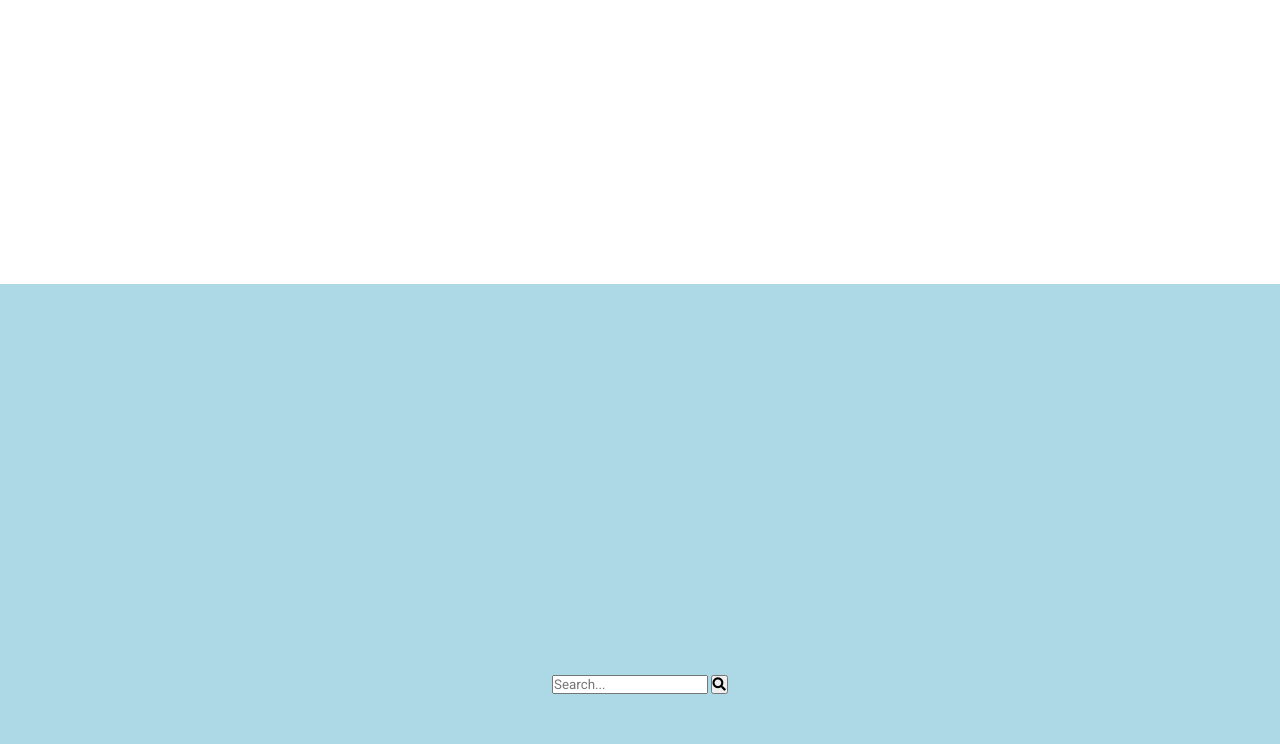
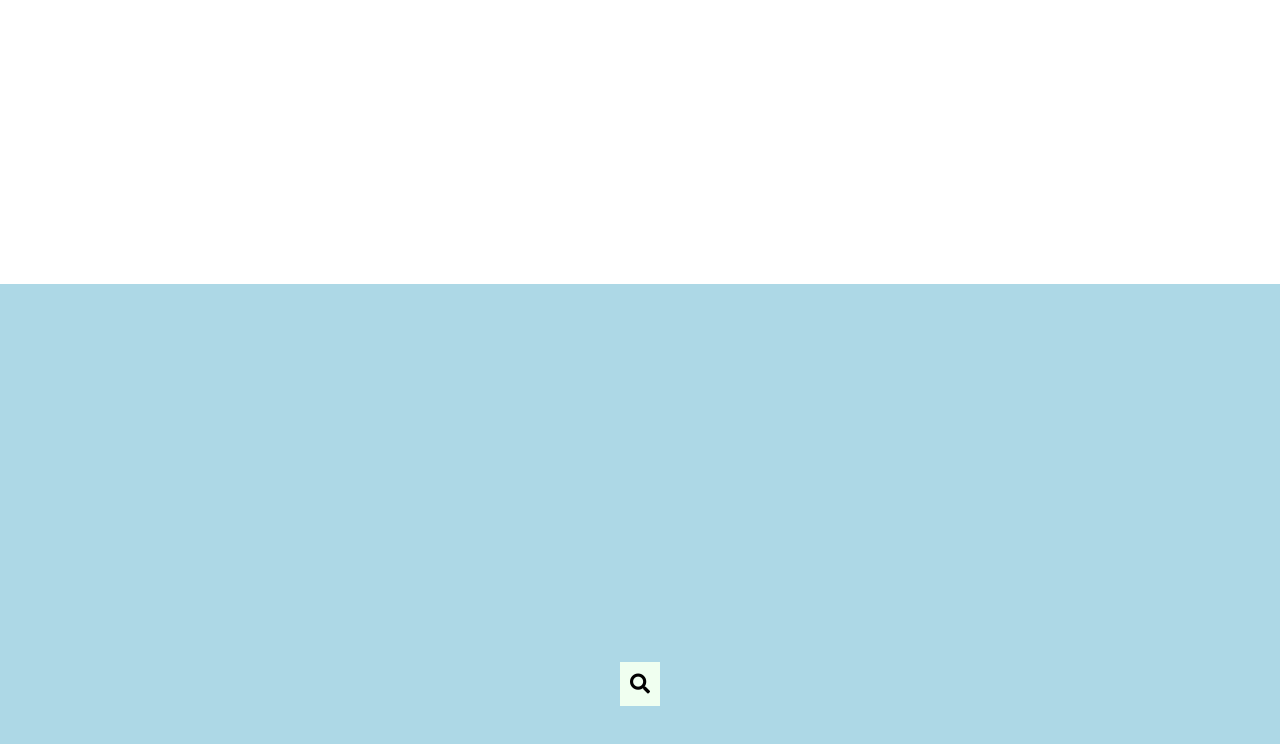
Before and after one commit to gurhanalan/JS-SmallProjects-ProgressSteps, a plain HTML site: page index.html in a window 1280 px wide. Shown: the part 516-1260 px from the top of the page. Drawn offline with Linux system fonts and the light colour scheme.

Commit message:
Add section 2 style and JS

```diff
--- a/css/style.css
+++ b/css/style.css
@@ -109,3 +109,34 @@ html {
   height: 100vh;
   overflow: hidden;
   background-color: lightblue; }
+
+.search-container {
+  display: flex;
+  transition: transform 0.7s ease; }
+
+#search-input,
+#search-btn {
+  border: none;
+  outline: none;
+  background-color: honeydew;
+  font-size: 2rem;
+  padding: 1rem; }
+
+.search-input {
+  width: 20rem;
+  transform: scaleX(0);
+  transition: all 0.7s ease; }
+  .search-input--active {
+    width: 20rem;
+    transform: scaleX(1);
+    transition: all 0.7s ease; }
+
+#search-btn {
+  cursor: pointer; }
+
+.search-btn {
+  transform: translateX(-10rem);
+  transition: all 0.7s ease; }
+  .search-btn--active {
+    transform: translateX(0rem);
+    transition: all 0.7s ease; }
--- a/index.html
+++ b/index.html
@@ -42,8 +42,11 @@
                     name=""
                     id="search-input"
                     placeholder="Search..."
+                    class="search-input"
                 />
-                <button id="search-btn"><i class="fas fa-search"></i></button>
+                <button id="search-btn" class="search-btn">
+                    <i class="fas fa-search"></i>
+                </button>
             </div>
         </section>
 
--- a/js/script2.js
+++ b/js/script2.js
@@ -0,0 +1,8 @@
+// Selections
+const btnSearch = document.querySelector("#search-btn");
+const inputSearch = document.querySelector(".search-input");
+
+btnSearch.addEventListener("click", () => {
+    inputSearch.classList.toggle("search-input--active");
+    btnSearch.classList.toggle("search-btn--active");
+});
--- a/sass/_4.section2.scss
+++ b/sass/_4.section2.scss
@@ -8,3 +8,45 @@
     overflow: hidden;
     background-color: lightblue;
 }
+
+.search-container {
+    display: flex;
+    transition: transform 0.7s ease;
+    // background-color: honeydew;
+}
+
+#search-input,
+#search-btn {
+    border: none;
+    outline: none;
+    background-color: honeydew;
+    font-size: 2rem;
+    padding: 1rem;
+}
+
+.search-input {
+    width: 20rem;
+
+    transform: scaleX(0);
+    transition: all 0.7s ease;
+
+    &--active {
+        width: 20rem;
+        transform: scaleX(1);
+        transition: all 0.7s ease;
+    }
+}
+
+#search-btn {
+    cursor: pointer;
+}
+
+.search-btn {
+    transform: translateX(-10rem);
+    transition: all 0.7s ease;
+
+    &--active {
+        transform: translateX(0rem);
+        transition: all 0.7s ease;
+    }
+}
```
